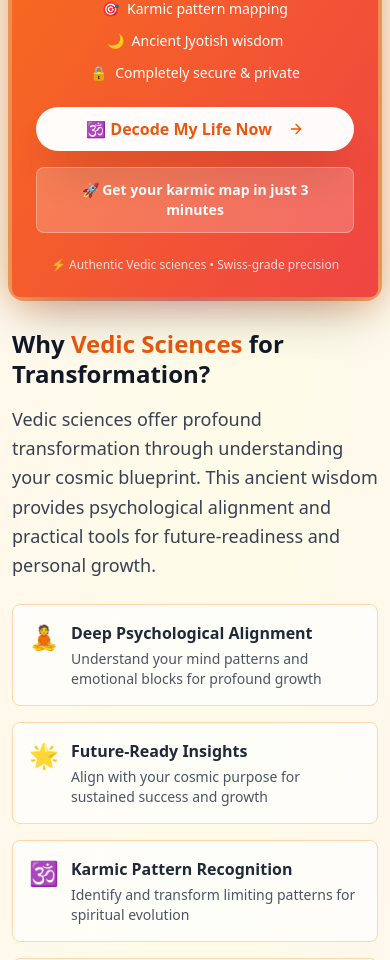
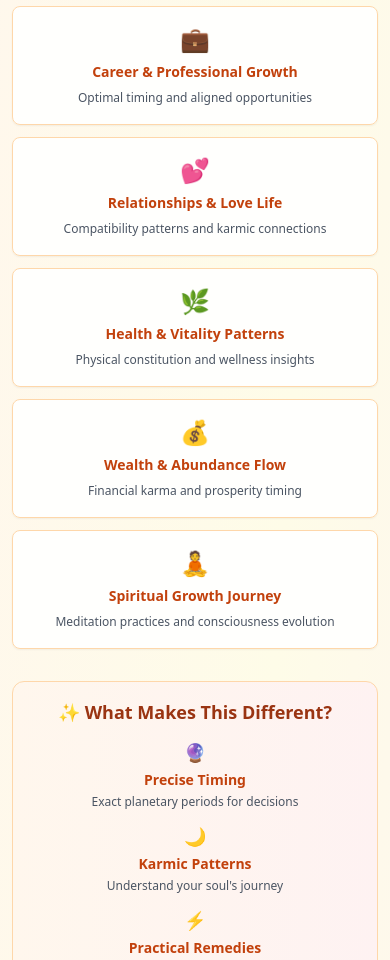
Before and after one commit to yysubhadeep/karma-soul-compass, a React (Vite) app: page /easternexperiment in a window 390 px wide. Shown: the part 1040-2000 px from the top of the page. Built offline with nearby package versions, Linux system fonts and the light colour scheme.

Commit message:
feat: Add key areas to /easternexperiment
Adds key areas of insight to the top section of the /easternexperiment page and ensures mobile optimization.

```diff
--- a/src/pages/EasternAstroExperiment.tsx
+++ b/src/pages/EasternAstroExperiment.tsx
@@ -1,3 +1,4 @@
+
 import React, { useState } from 'react';
 import { Button } from "@/components/ui/button";
 import { Card, CardContent, CardDescription, CardHeader, CardTitle } from "@/components/ui/card";
@@ -55,6 +56,83 @@ const EasternAstroExperiment = () => {
             <div className="flex items-center space-x-2">
               <Heart className="h-4 w-4 text-orange-600" />
               <span>True Sidereal Calculations</span>
+            </div>
+          </div>
+        </div>
+      </section>
+
+      {/* Key Areas Section - Top Fold */}
+      <section className="px-3 sm:px-4 py-6 sm:py-8 max-w-6xl mx-auto">
+        <div className="text-center mb-6 sm:mb-8">
+          <h2 className="text-2xl sm:text-3xl md:text-4xl font-bold text-gray-900 mb-3 sm:mb-4">
+            🌟 Key Areas You'll Get Profound Answers About
+          </h2>
+          <p className="text-base sm:text-lg text-gray-600 max-w-2xl mx-auto">
+            Discover deep insights across all major life domains through authentic Vedic wisdom
+          </p>
+        </div>
+
+        <div className="grid grid-cols-1 sm:grid-cols-2 lg:grid-cols-3 gap-3 sm:gap-4 mb-8">
+          {[
+            {
+              title: "Life Purpose & Soul Mission",
+              description: "Your dharmic path and cosmic calling",
+              icon: "🎯"
+            },
+            {
+              title: "Career & Professional Growth",
+              description: "Optimal timing and aligned opportunities",
+              icon: "💼"
+            },
+            {
+              title: "Relationships & Love Life",
+              description: "Compatibility patterns and karmic connections",
+              icon: "💕"
+            },
+            {
+              title: "Health & Vitality Patterns",
+              description: "Physical constitution and wellness insights",
+              icon: "🌿"
+            },
+            {
+              title: "Wealth & Abundance Flow",
+              description: "Financial karma and prosperity timing",
+              icon: "💰"
+            },
+            {
+              title: "Spiritual Growth Journey",
+              description: "Meditation practices and consciousness evolution",
+              icon: "🧘"
+            }
+          ].map((area, index) => (
+            <Card key={index} className="border-orange-200 hover:shadow-md transition-all duration-300 bg-white/90 backdrop-blur-sm h-full">
+              <CardContent className="p-4 sm:p-5 text-center">
+                <div className="text-2xl sm:text-3xl mb-2 sm:mb-3">{area.icon}</div>
+                <h3 className="font-bold text-orange-700 text-sm sm:text-base mb-2 leading-tight">{area.title}</h3>
+                <p className="text-xs sm:text-sm text-gray-600 leading-relaxed">{area.description}</p>
+              </CardContent>
+            </Card>
+          ))}
+        </div>
+
+        {/* Quick Benefits */}
+        <div className="bg-gradient-to-r from-orange-50 to-red-50 rounded-xl p-4 sm:p-6 border border-orange-200 text-center">
+          <h3 className="text-lg sm:text-xl font-bold text-orange-800 mb-3">✨ What Makes This Different?</h3>
+          <div className="grid grid-cols-1 sm:grid-cols-3 gap-3 sm:gap-4 text-sm">
+            <div className="flex flex-col items-center space-y-1">
+              <span className="text-lg">🔮</span>
+              <span className="font-semibold text-orange-700">Precise Timing</span>
+              <span className="text-gray-600 text-xs">Exact planetary periods for decisions</span>
+            </div>
+            <div className="flex flex-col items-center space-y-1">
+              <span className="text-lg">🌙</span>
+              <span className="font-semibold text-orange-700">Karmic Patterns</span>
+              <span className="text-gray-600 text-xs">Understand your soul's journey</span>
+            </div>
+            <div className="flex flex-col items-center space-y-1">
+              <span className="text-lg">⚡</span>
+              <span className="font-semibold text-orange-700">Practical Remedies</span>
+              <span className="text-gray-600 text-xs">Ancient solutions for modern life</span>
             </div>
           </div>
         </div>
```
